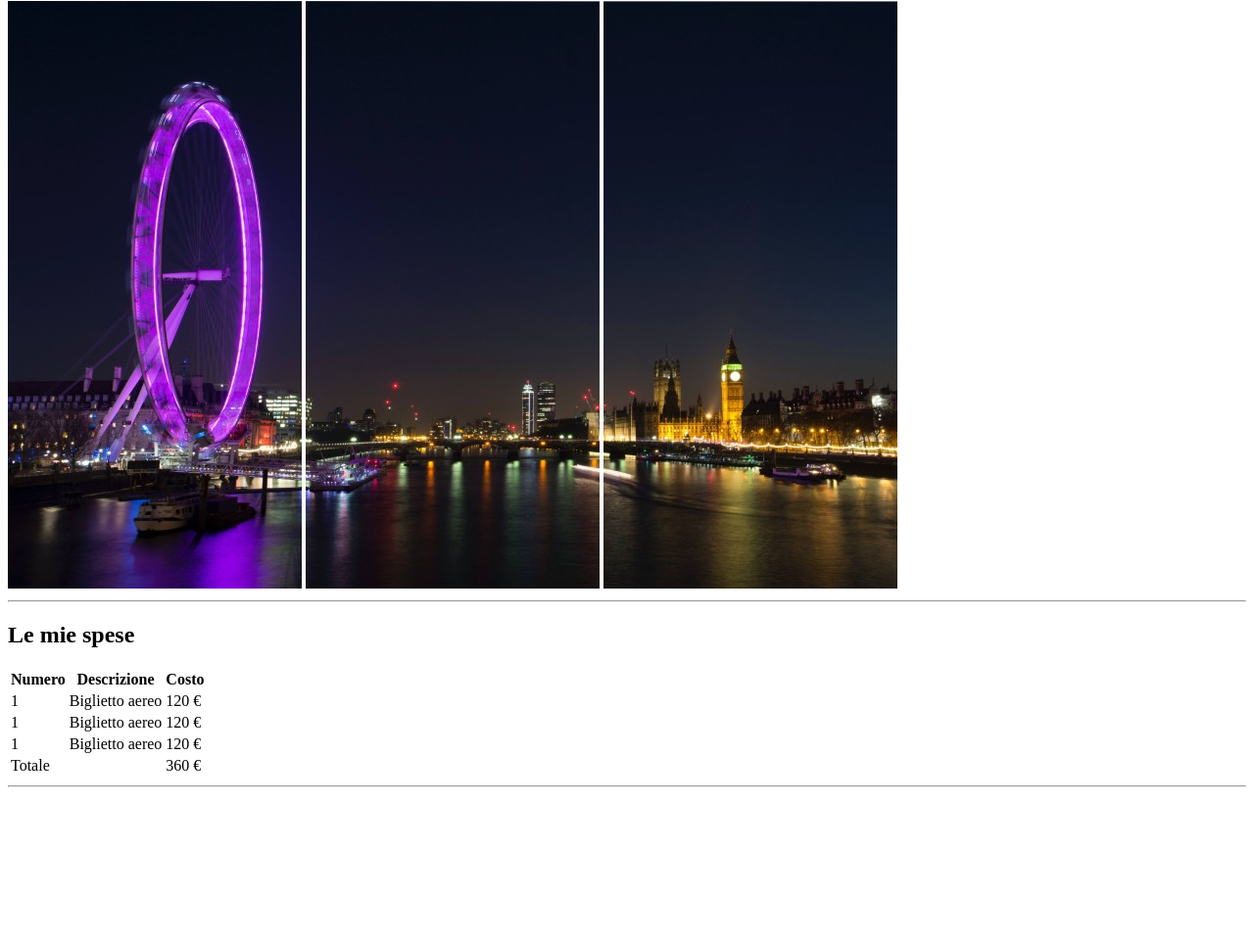
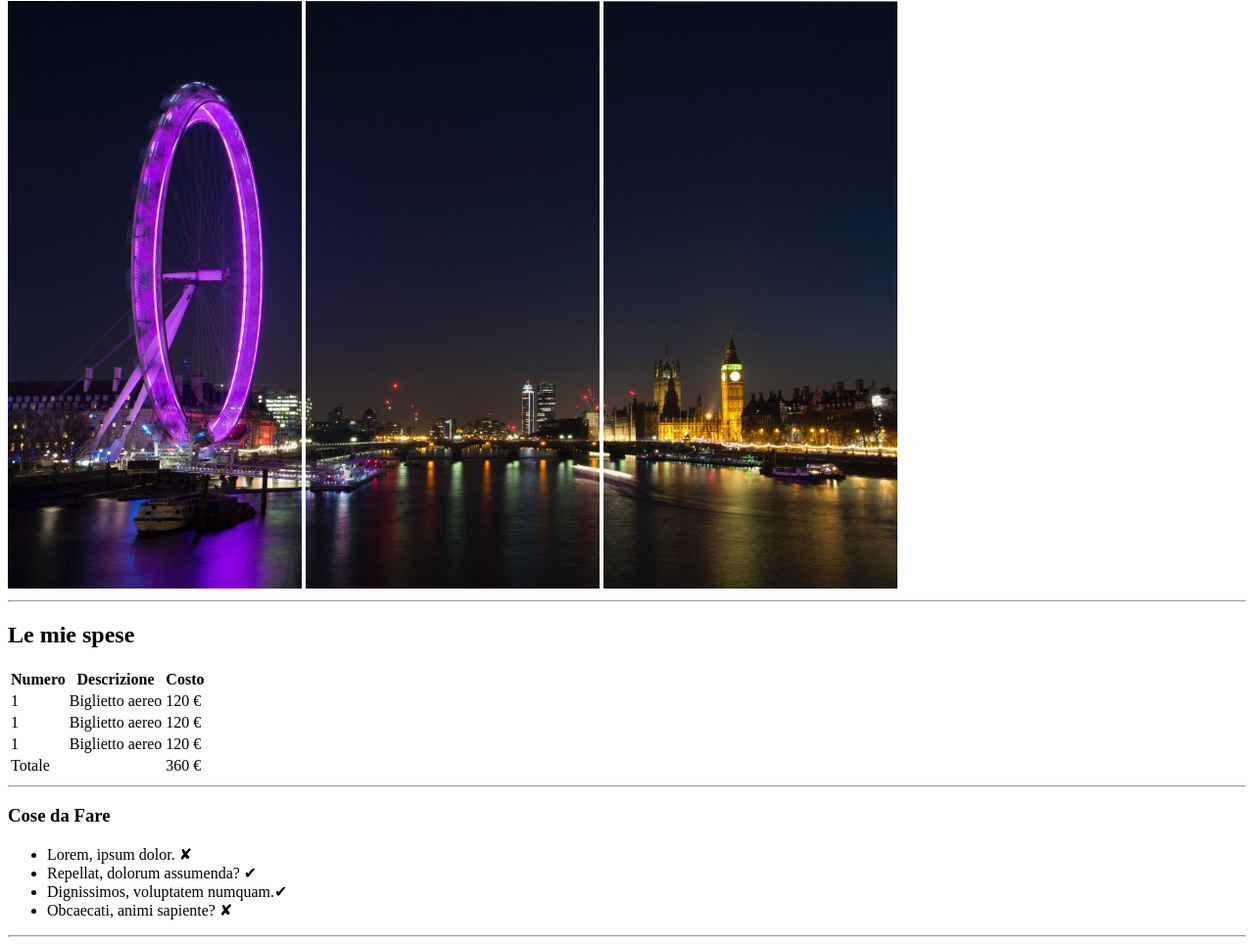
Before and after one commit to fabiopacifici/72_html, a plain HTML site: page ex-live-london-trip/index.html in a window 1280 px wide. Shown: the part 79-1044 px from the top of the page at 98% size. Before the commit the page ends 891 px from the top, so only its background shows below. Drawn offline with Linux system fonts and the light colour scheme.

Commit message:
Add to do section

```diff
--- a/ex-live-london-trip/index.html
+++ b/ex-live-london-trip/index.html
@@ -63,6 +63,21 @@
       <hr>
     </section>
     <!-- /#expenses -->
+    <section id="todo">
+      <h3>Cose da Fare</h3>
+      <ul>
+        <li>Lorem, ipsum dolor. &#x2718;</li>
+        <li>Repellat, dolorum assumenda? &#10004;</li>
+        <li>Dignissimos, voluptatem numquam.&#10004;</li>
+        <li>Obcaecati, animi sapiente? &#x2718;</li>
+      </ul>
+      <hr>
+    </section>
+    <!-- /#todo -->
+    <section id="info"></section>
+    <!-- /#info -->
+    <section id="photos"></section>
+    <!-- /#photos -->
   </main>
   <footer id="site_footer"></footer>
 
```
